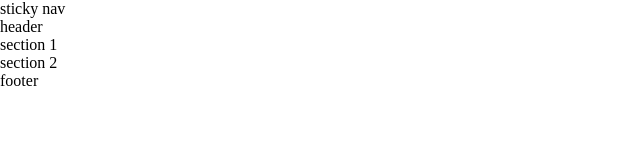
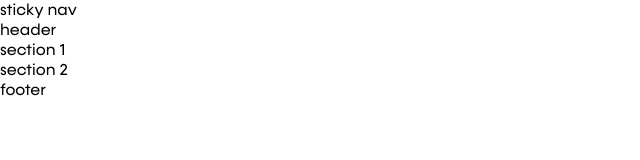
Before and after one commit to medienbucht/portfolio2019, a website built with webpack: page src/index.html in a window 1280 px wide. Shown: the whole page, without its empty margins (0-640 px from the left). Built offline with nearby package versions, Linux system fonts and the light colour scheme; files whose address does not match are found by name.

Commit message:
added fonts

```diff
--- /dev/null
+++ b/src/assets/styles/_typo.scss
@@ -0,0 +1,23 @@
+@font-face {
+    font-family: 'konnect';
+    src: url('/fonts/konnect-regular-webfont.eot');
+    src: url('/fonts/konnect-regular-webfont.eot?#iefix') format('embedded-opentype'),
+         url('/fonts/konnect-regular-webfont.woff2') format('woff2'),
+         url('/fonts/konnect-regular-webfont.woff') format('woff'),
+         url('/fonts/konnect-regular-webfont.ttf') format('truetype'),
+         url('/fonts/konnect-regular-webfont.svg#konnectregular') format('svg');
+    font-weight: 300;
+    font-style: normal;
+}
+
+@font-face {
+    font-family: 'konnect';
+    src: url('/fonts/konnect-extrabold-webfont.eot');
+    src: url('/fonts/konnect-extrabold-webfont.eot?#iefix') format('embedded-opentype'),
+         url('/fonts/konnect-extrabold-webfont.woff2') format('woff2'),
+         url('/fonts/konnect-extrabold-webfont.woff') format('woff'),
+         url('/fonts/konnect-extrabold-webfont.ttf') format('truetype'),
+         url('/fonts/konnect-extrabold-webfont.svg#konnectextrabold') format('svg');
+    font-weight: 700;
+    font-style: normal;
+}
--- a/src/assets/styles/styles.scss
+++ b/src/assets/styles/styles.scss
@@ -26,3 +26,12 @@ $input-shadow: none;*/
 @import "./node_modules/bulma/sass/base/minireset.sass";
 @import "./node_modules/bulma/sass/utilities/mixins.sass";
 @import "./node_modules/bulma/sass/grid/_all.sass";
+@import "typo";
+
+body{
+    font-family: 'konnect', Arial, sans-serif;
+}
+
+p{
+    font-size: 1rem;
+}
--- a/src/index.html
+++ b/src/index.html
@@ -11,7 +11,7 @@
 </head>
 <body>
     <nav>
-        sticky nav
+        <p>sticky nav</p>
     </nav>
     <header>
         header
```
Also changed, not shown: src/assets/fonts/konnect-extrabold-webfont.ttf (added), src/assets/fonts/konnect-extrabold-webfont.woff (added), src/assets/fonts/konnect-extrabold-webfont.woff2 (added), src/assets/fonts/konnect-regular-webfont.ttf (added), src/assets/fonts/konnect-regular-webfont.woff (added), src/assets/fonts/konnect-regular-webfont.woff2 (added), 6 other files.
